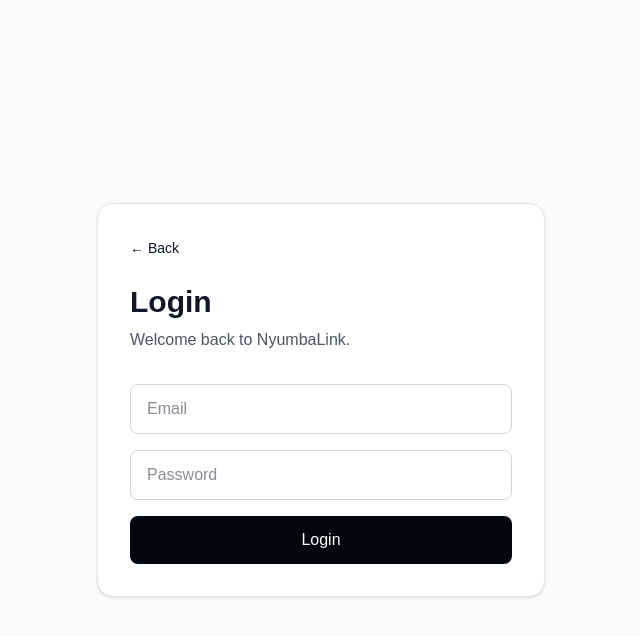
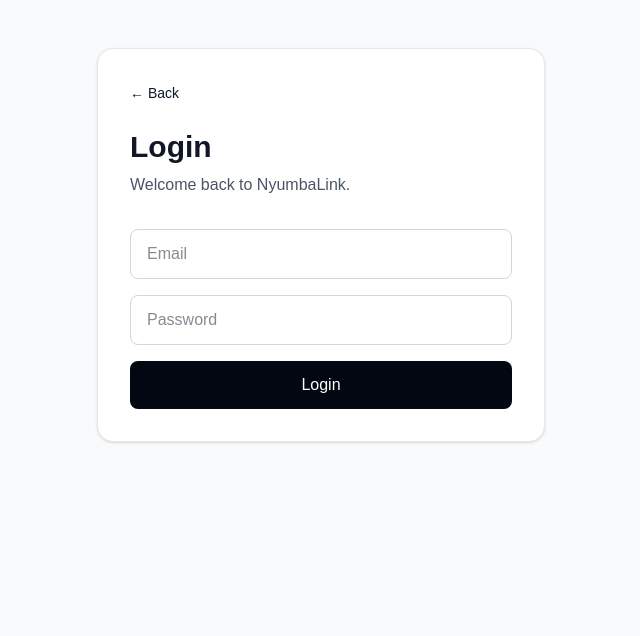
Before and after one commit to Benja1958/NyumbaLink, a Next.js app in the folder frontend/: page /login in a window 1280 px wide. Shown: the top 636 px of the page, without its empty margins (319-959 px from the left). Built offline with nearby package versions, Linux system fonts and the light colour scheme; no server answers.

Commit message:
fix: wrap login search params in suspense

```diff
--- a/frontend/src/app/login/page.tsx
+++ b/frontend/src/app/login/page.tsx
@@ -2,6 +2,7 @@
 
 import {
   FormEvent,
+  Suspense,
   useState,
 } from "react";
 
@@ -17,10 +18,9 @@
 } from "lucide-react";
 
 import { useAuth } from "@/context/AuthContext";
-
 import { loginUser } from "@/lib/auth";
 
-export default function LoginPage() {
+function LoginContent() {
   const router = useRouter();
   const searchParams =
     useSearchParams();
@@ -93,8 +93,8 @@
   }
 
   return (
-    <main className="flex min-h-screen items-center justify-center bg-gray-50 px-6 py-12">
-      <div className="w-full max-w-md rounded-2xl border border-gray-200 bg-white p-8 shadow-sm">
+    <main className="min-h-screen bg-gray-50 px-6 py-12">
+      <div className="mx-auto max-w-md rounded-2xl border border-gray-200 bg-white p-8 shadow-sm">
         <Link
           href="/"
           className="text-sm font-medium text-gray-600 hover:text-gray-900"
@@ -173,3 +173,27 @@
     </main>
   );
 }
+
+function LoginFallback() {
+  return (
+    <main className="min-h-screen bg-gray-50 px-6 py-12">
+      <div className="mx-auto max-w-md rounded-2xl border border-gray-200 bg-white p-8 shadow-sm">
+        <p className="text-sm text-gray-600">
+          Loading...
+        </p>
+      </div>
+    </main>
+  );
+}
+
+export default function LoginPage() {
+  return (
+    <Suspense
+      fallback={
+        <LoginFallback />
+      }
+    >
+      <LoginContent />
+    </Suspense>
+  );
+}
```
